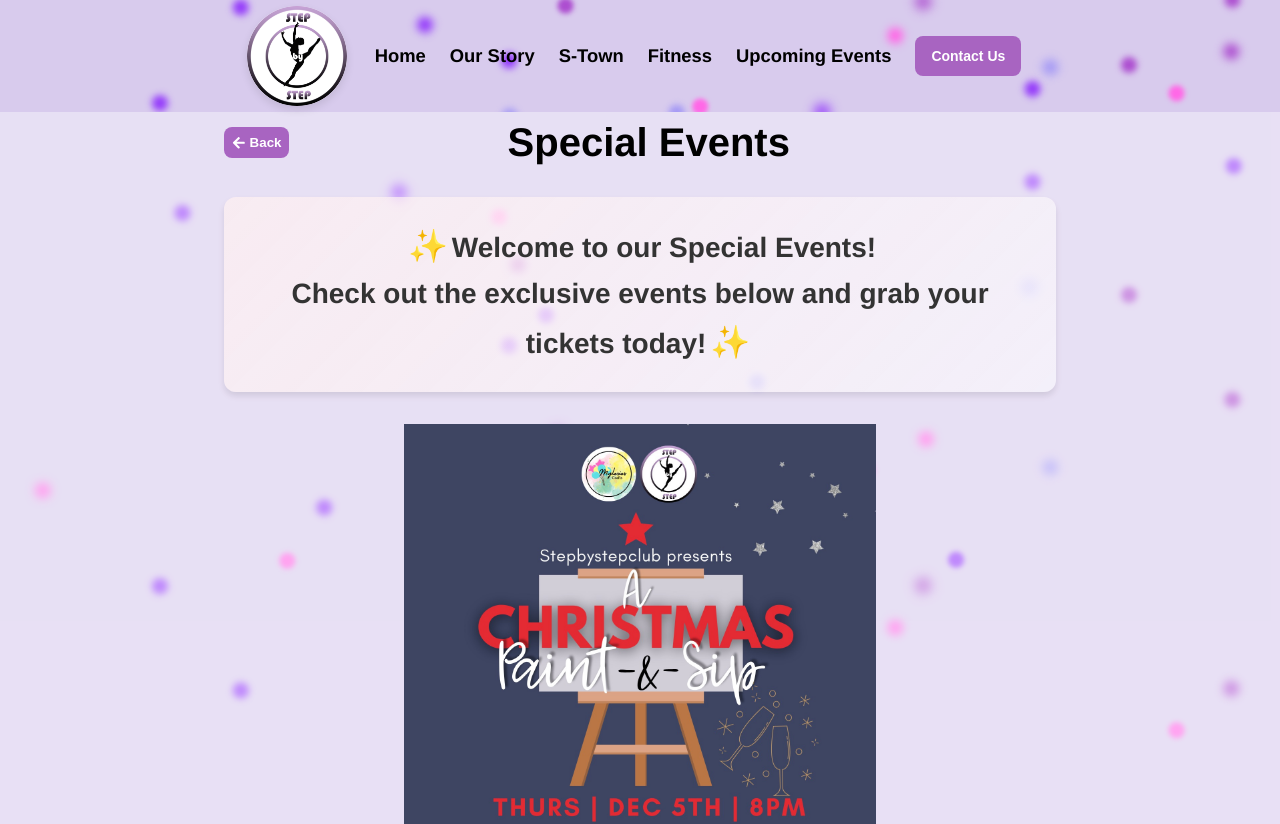
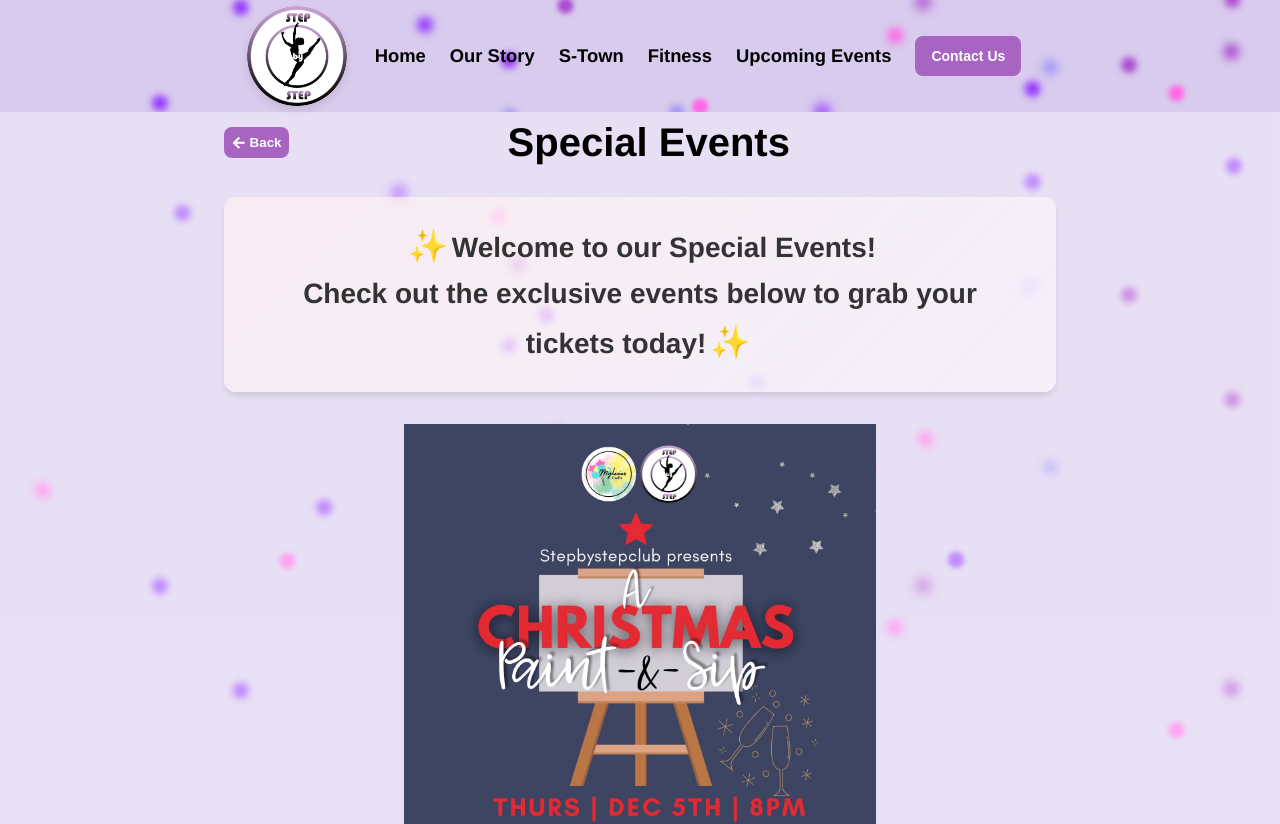
Before and after one commit to ralphdaryn/stepbystepstars, a React (Create React App) app in the folder client/: page /specialevents in a window 1280 px wide. Shown: the top 824 px of the page. Built offline with nearby package versions, Linux system fonts and the light colour scheme.

Commit message:
update special events caption

```diff
--- a/client/src/components/SpecialEvents/SpecialEvents.js
+++ b/client/src/components/SpecialEvents/SpecialEvents.js
@@ -42,7 +42,7 @@ const SpecialEvents = () => {
       <div className="special-events__intro">
         <p className="special-events__intro-text">
           Welcome to our Special Events! <br />
-          Check out the exclusive events below and grab your tickets today!
+          Check out the exclusive events below to grab your tickets today!
         </p>
       </div>
       <div>
```
